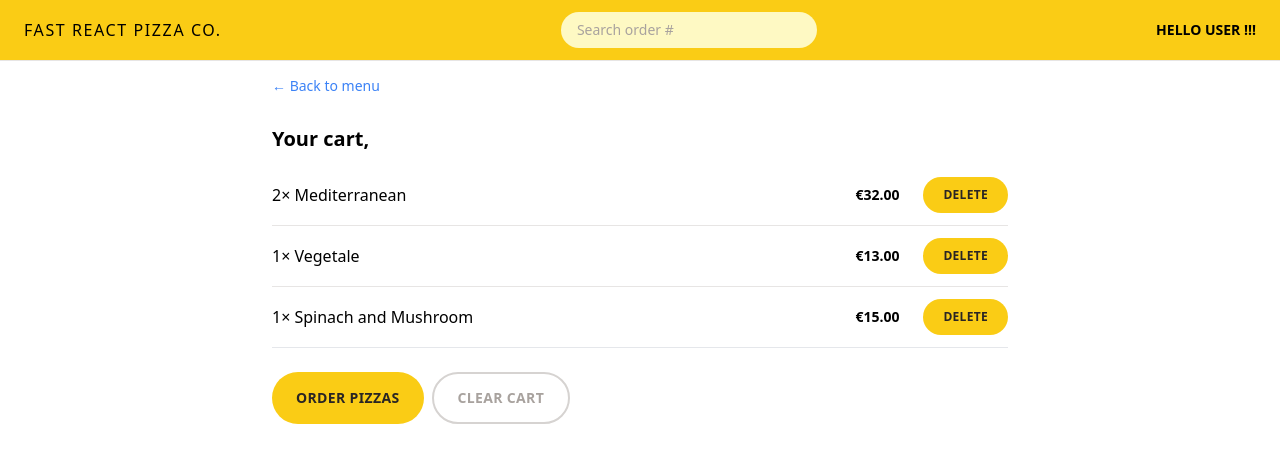
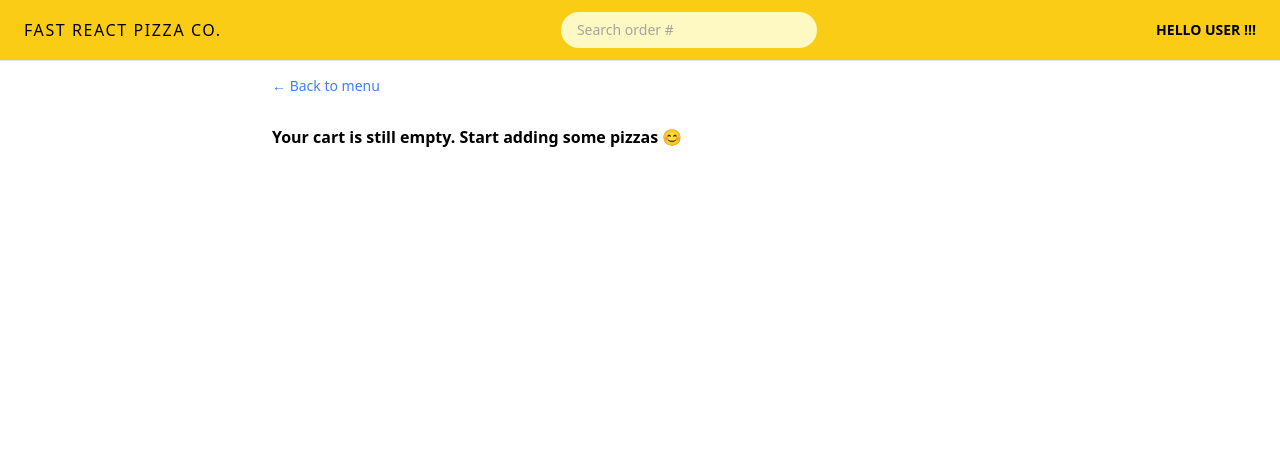
Before and after one commit to sarathcheekati/final-piza, a React (Vite) app: page /cart in a window 1280 px wide. Shown: the top 462 px of the page. Built offline with nearby package versions, Linux system fonts and the light colour scheme.

Commit message:
till 315

```diff
--- a/src/features/cart/Cart.jsx
+++ b/src/features/cart/Cart.jsx
@@ -2,36 +2,16 @@
 import LinkButton from '../../ui/LinkButton';
 import Button from '../../ui/Button';
 import CartItem from './CartItem';
-import { useSelector } from 'react-redux';
-
-const fakeCart = [
-  {
-    pizzaId: 12,
-    name: 'Mediterranean',
-    quantity: 2,
-    unitPrice: 16,
-    totalPrice: 32,
-  },
-  {
-    pizzaId: 6,
-    name: 'Vegetale',
-    quantity: 1,
-    unitPrice: 13,
-    totalPrice: 13,
-  },
-  {
-    pizzaId: 11,
-    name: 'Spinach and Mushroom',
-    quantity: 1,
-    unitPrice: 15,
-    totalPrice: 15,
-  },
-];
+import { useDispatch, useSelector } from 'react-redux';
+import { getCart, clearCart } from './cartSlice.js';
+import EmptyCart from './EmptyCart.jsx';
 
 function Cart() {
-  const cart = fakeCart;
+  const cart = useSelector(getCart);
+  const dispatch = useDispatch();
   const { username } = useSelector((state) => state.root.user);
 
+  if (!cart.length) return <EmptyCart />;
   return (
     <div className="px-4 py-3">
       <LinkButton to="/menu">&larr; Back to menu</LinkButton>
@@ -40,7 +20,7 @@
 
       <ul className="mt-3 divide-y divide-stone-200 border-b">
         {cart.map((item) => (
-          <CartItem item={item} key={item.key} />
+          <CartItem item={item} key={item.id} />
         ))}
       </ul>
 
@@ -49,7 +29,14 @@
           Order pizzas
         </Button>
 
-        <Button type="secondary">Clear cart</Button>
+        <Button
+          type="secondary"
+          onClick={() => {
+            dispatch(clearCart());
+          }}
+        >
+          Clear cart
+        </Button>
       </div>
     </div>
   );
--- a/src/features/cart/CartItem.jsx
+++ b/src/features/cart/CartItem.jsx
@@ -1,5 +1,6 @@
 import Button from '../../ui/Button';
 import { formatCurrency } from '../../utils/helpers';
+import DeleteItem from './DeleteItem';
 
 function CartItem({ item }) {
   const { pizzaId, name, quantity, totalPrice } = item;
@@ -11,7 +12,7 @@
       </p>
       <div className="flex items-center justify-between sm:gap-6">
         <p className="text-sm font-bold">{formatCurrency(totalPrice)}</p>
-        <Button type="small">Delete</Button>
+        <DeleteItem pizzaId={pizzaId} />
       </div>
     </li>
   );
--- /dev/null
+++ b/src/features/cart/DeleteItem.jsx
@@ -0,0 +1,20 @@
+import { useDispatch } from 'react-redux';
+import Button from '../../ui/Button';
+import { deleteItem } from './cartSlice.js';
+
+const DeleteItem = ({ pizzaId }) => {
+  const dispatch = useDispatch();
+
+  return (
+    <Button
+      type="small"
+      onClick={() => {
+        dispatch(deleteItem(pizzaId));
+      }}
+    >
+      Delete
+    </Button>
+  );
+};
+
+export default DeleteItem;
--- a/src/features/cart/EmptyCart.jsx
+++ b/src/features/cart/EmptyCart.jsx
@@ -1,11 +1,13 @@
-import { Link } from 'react-router-dom';
+import LinkButton from '../../ui/LinkButton';
 
 function EmptyCart() {
   return (
-    <div>
-      <Link to="/menu">&larr; Back to menu</Link>
+    <div className="px-4 py-3">
+      <LinkButton to="/menu">&larr; Back to menu</LinkButton>
 
-      <p>Your cart is still empty. Start adding some pizzas :)</p>
+      <p className="mt-7 font-semibold">
+        Your cart is still empty. Start adding some pizzas 😊
+      </p>
     </div>
   );
 }
--- a/src/features/cart/cartSlice.js
+++ b/src/features/cart/cartSlice.js
@@ -41,8 +41,13 @@
 
 export default cartSlice.reducer;
 
+export const getCart = (state) => state.root.cart.cart;
+
 export const getTotalCartQuantity = (state) =>
   state.root.cart.cart.reduce((sum, item) => sum + item.quantity, 0);
 
 export const getTotalCartPrice = (state) =>
   state.root.cart.cart.reduce((sum, item) => sum + item.totalPrice, 0);
+
+export const getCurrentQuantityById = (id) => (state) =>
+  state.root.cart.cart.find((item) => item.pizzaId === id)?.quantity ?? 0;
--- a/src/features/menu/MenuItem.jsx
+++ b/src/features/menu/MenuItem.jsx
@@ -1,10 +1,13 @@
-import { useDispatch } from 'react-redux';
+import { useDispatch, useSelector } from 'react-redux';
 import Button from '../../ui/Button';
 import { formatCurrency } from '../../utils/helpers';
-import { addItem } from '../cart/cartSlice.js';
+import { addItem, getCurrentQuantityById } from '../cart/cartSlice.js';
+import DeleteItem from '../cart/DeleteItem.jsx';
 
 function MenuItem({ pizza }) {
   const { id, name, unitPrice, ingredients, soldOut, imageUrl } = pizza;
+  const currentQuantity = useSelector(getCurrentQuantityById(id));
+  const isInCart = currentQuantity > 0;
   const dispatch = useDispatch();
 
   const handleAddToCart = () => {
@@ -38,8 +41,9 @@
               Sold out
             </p>
           )}
+          {isInCart && <DeleteItem pizzaId={id} />}
 
-          {!soldOut && (
+          {!soldOut && !isInCart && (
             <Button type="small" onClick={handleAddToCart}>
               Add to cart
             </Button>
```
